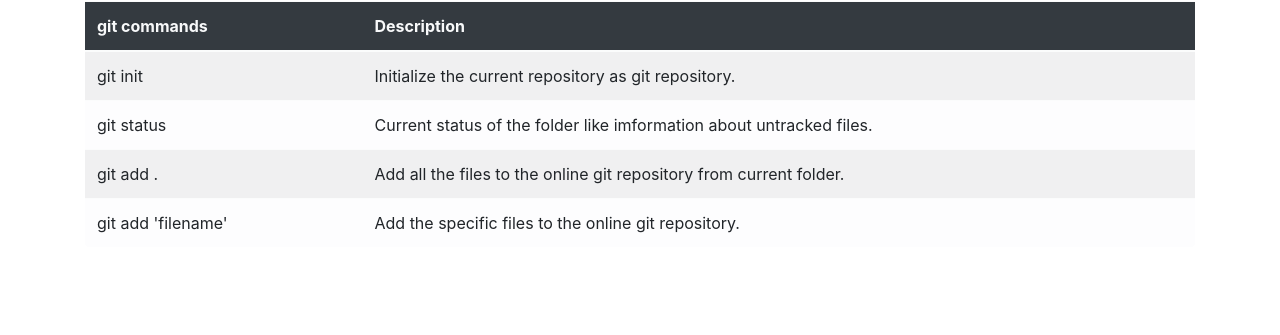
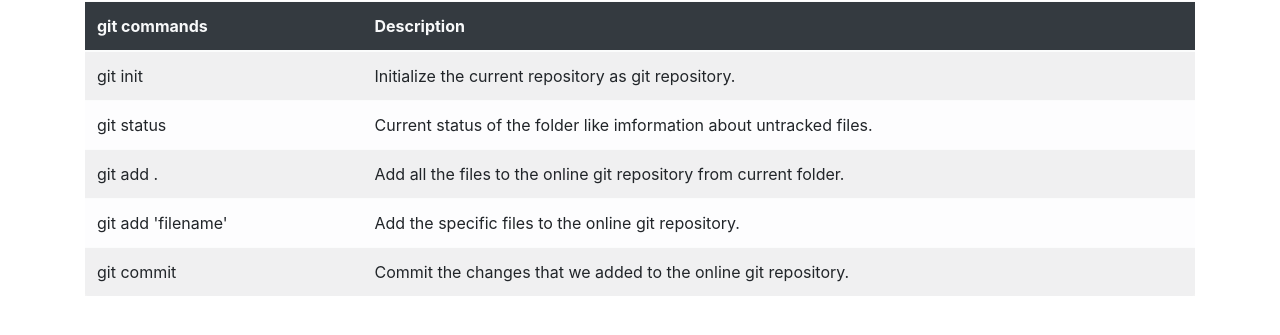
Before and after one commit to CodeWithShakaib/basic_git_commands, a plain HTML site: page basic-git-commands.html in a window 1280 px wide. Shown: the part 69-404 px from the top of the page. Drawn offline with nearby package versions, Linux system fonts and the light colour scheme.

Commit message:
2nd commit

```diff
--- a/git-test.html
+++ b/basic-git-commands.html
@@ -38,6 +38,10 @@
                 <td>git add 'filename'</td>
                 <td>Add the specific files to the online git repository.</td>
             </tr>
+            <tr>
+                <td>git commit</td>
+                <td>Commit the changes that we added to the online git repository.</td>
+            </tr>
         </tbody>
     </table>
 
```
